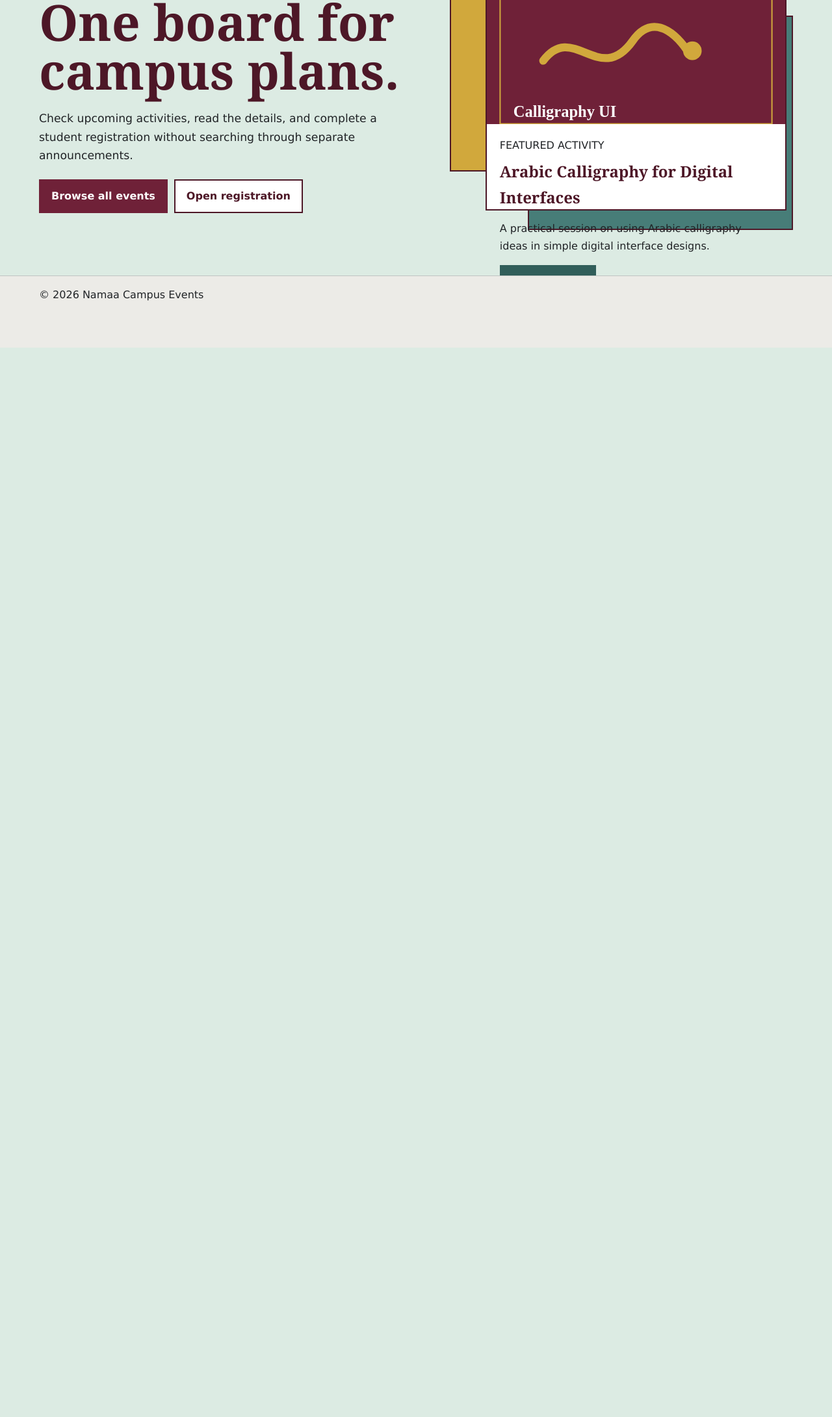
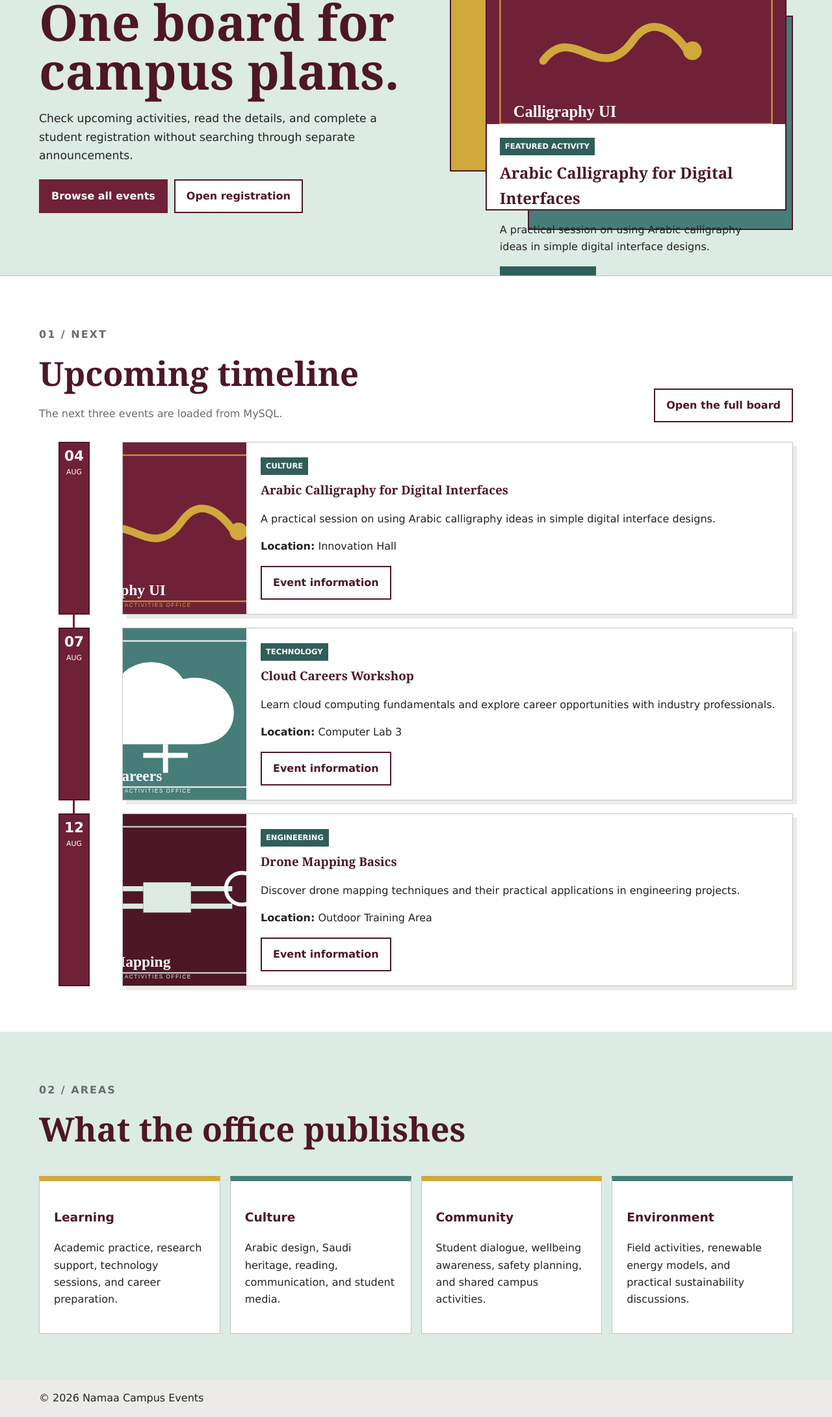
Before and after one commit to FaisalAlosaimi0/namaa-campus-events, a PHP site: page / in a window 1280 px wide. Shown: the part 265-2446 px from the top of the page at 65% size. Before the commit the page ends 800 px from the top, so only its background shows below. Run offline with PHP 8.4, Linux system fonts and the light colour scheme.

Commit message:
finshed homepage timeline and activity sections

```diff
--- a/css/style.css
+++ b/css/style.css
@@ -259,3 +259,153 @@ textarea:focus {
     background: var(--teal-dark);
     border-color: var(--teal-dark);
 }
+
+.section {
+    padding: 70px 0;
+}
+
+.section-white {
+    background: var(--white);
+}
+
+.section-mint {
+    background: var(--mint);
+}
+
+.section-heading {
+    display: flex;
+    align-items: end;
+    justify-content: space-between;
+    gap: 20px;
+    margin-bottom: 30px;
+}
+
+.section-heading h1,
+.section-heading h2 {
+    margin: 4px 0 0;
+    color: var(--burgundy-dark);
+    font-family: Georgia, "Times New Roman", serif;
+    font-size: clamp(2rem, 4vw, 3.2rem);
+}
+
+.section-heading p {
+    margin: 7px 0 0;
+    color: var(--muted);
+}
+
+.section-code {
+    color: var(--teal-dark);
+    font-weight: 900;
+    letter-spacing: 2px;
+}
+
+.timeline {
+    position: relative;
+    display: grid;
+    gap: 20px;
+    margin-left: 30px;
+}
+
+.timeline::before {
+    content: "";
+    position: absolute;
+    top: 0;
+    bottom: 0;
+    left: 22px;
+    width: 3px;
+    background: var(--burgundy);
+}
+
+.timeline-item {
+    position: relative;
+    display: grid;
+    grid-template-columns: 80px 1fr;
+    gap: 18px;
+    margin-left: 0;
+}
+
+.timeline-date {
+    position: relative;
+    z-index: 2;
+    width: 48px;
+    min-height: 70px;
+    margin-left: 0;
+    padding: 9px 4px;
+    color: var(--white);
+    background: var(--burgundy);
+    border: 2px solid var(--burgundy-dark);
+    text-align: center;
+}
+
+.timeline-date strong,
+.timeline-date span {
+    display: block;
+}
+
+.timeline-date strong {
+    font-size: 1.35rem;
+    line-height: 1;
+}
+
+.timeline-date span {
+    margin-top: 5px;
+    font-size: 0.68rem;
+    text-transform: uppercase;
+}
+
+.timeline-card {
+    display: grid;
+    grid-template-columns: 190px 1fr;
+    background: var(--white);
+    border: 1px solid var(--line);
+    box-shadow: 6px 6px 0 var(--stone);
+}
+
+.timeline-card img {
+    width: 100%;
+    height: 100%;
+    min-height: 205px;
+    object-fit: cover;
+}
+
+.timeline-copy {
+    padding: 22px;
+}
+
+.ticket {
+    display: inline-block;
+    padding: 4px 8px;
+    color: var(--white);
+    background: var(--teal-dark);
+    font-size: 0.72rem;
+    font-weight: 800;
+    text-transform: uppercase;
+}
+
+.timeline-copy h3 {
+    margin: 8px 0;
+    color: var(--burgundy-dark);
+    font-family: Georgia, "Times New Roman", serif;
+}
+
+.activity-grid {
+    display: grid;
+    grid-template-columns: repeat(4, 1fr);
+    gap: 15px;
+}
+
+.activity-card {
+    min-height: 180px;
+    padding: 22px;
+    background: var(--white);
+    border: 1px solid var(--line);
+    border-top: 8px solid var(--mustard);
+}
+
+.activity-card:nth-child(even) {
+    border-top-color: var(--teal);
+}
+
+.activity-card h3 {
+    color: var(--burgundy-dark);
+}
--- a/index.html
+++ b/index.html
@@ -86,6 +86,158 @@
     </div>
 </section>
 
+<section class="section section-white">
+    <div class="shell">
+        <div class="section-heading">
+            <div>
+                <p class="section-code">01 / NEXT</p>
+                <h2>Upcoming timeline</h2>
+                <p>The next three events are loaded from MySQL.</p>
+            </div>
+
+            <a class="button button-light" href="events.html">
+                Open the full board
+            </a>
+        </div>
+
+        <div class="timeline">
+
+            <article class="timeline-item">
+                <div class="timeline-date">
+                    <strong>04</strong>
+                    <span>AUG</span>
+                </div>
+
+                <div class="timeline-card">
+                    <img src="images/calligraphy-ui.svg"
+                         alt="Arabic Calligraphy for Digital Interfaces">
+
+                    <div class="timeline-copy">
+                        <span class="ticket">Culture</span>
+
+                        <h3>Arabic Calligraphy for Digital Interfaces</h3>
+
+                        <p>
+                            A practical session on using Arabic calligraphy ideas
+                            in simple digital interface designs.
+                        </p>
+
+                        <p><strong>Location:</strong> Innovation Hall</p>
+
+                        <a class="button button-light" href="event.html">
+                            Event information
+                        </a>
+                    </div>
+                </div>
+            </article>
+
+            <article class="timeline-item">
+                <div class="timeline-date">
+                    <strong>07</strong>
+                    <span>AUG</span>
+                </div>
+
+                <div class="timeline-card">
+                    <img src="images/cloud-careers.svg"
+                         alt="Cloud Careers Workshop">
+
+                    <div class="timeline-copy">
+                        <span class="ticket">Technology</span>
+
+                        <h3>Cloud Careers Workshop</h3>
+
+                        <p>
+                            Learn cloud computing fundamentals and explore career
+                            opportunities with industry professionals.
+                        </p>
+
+                        <p><strong>Location:</strong> Computer Lab 3</p>
+
+                        <a class="button button-light" href="event.html">
+                            Event information
+                        </a>
+                    </div>
+                </div>
+            </article>
+
+            <article class="timeline-item">
+                <div class="timeline-date">
+                    <strong>12</strong>
+                    <span>AUG</span>
+                </div>
+
+                <div class="timeline-card">
+                    <img src="images/drone-mapping.svg"
+                         alt="Drone Mapping Basics">
+
+                    <div class="timeline-copy">
+                        <span class="ticket">Engineering</span>
+
+                        <h3>Drone Mapping Basics</h3>
+
+                        <p>
+                            Discover drone mapping techniques and their practical
+                            applications in engineering projects.
+                        </p>
+
+                        <p><strong>Location:</strong> Outdoor Training Area</p>
+
+                        <a class="button button-light" href="event.html">
+                            Event information
+                        </a>
+                    </div>
+                </div>
+            </article>
+
+        </div>
+    </div>
+</section>
+
+<section class="section section-mint">
+    <div class="shell">
+        <div class="section-heading">
+            <div>
+                <p class="section-code">02 / AREAS</p>
+                <h2>What the office publishes</h2>
+            </div>
+        </div>
+
+        <div class="activity-grid">
+            <article class="activity-card">
+                <h3>Learning</h3>
+                <p>
+                    Academic practice, research support, technology sessions,
+                    and career preparation.
+                </p>
+            </article>
+
+            <article class="activity-card">
+                <h3>Culture</h3>
+                <p>
+                    Arabic design, Saudi heritage, reading, communication,
+                    and student media.
+                </p>
+            </article>
+
+            <article class="activity-card">
+                <h3>Community</h3>
+                <p>
+                    Student dialogue, wellbeing awareness, safety planning,
+                    and shared campus activities.
+                </p>
+            </article>
+
+            <article class="activity-card">
+                <h3>Environment</h3>
+                <p>
+                    Field activities, renewable energy models, and practical
+                    sustainability discussions.
+                </p>
+            </article>
+        </div>
+    </div>
+</section>
+
 </main>
 
 <footer>
```
